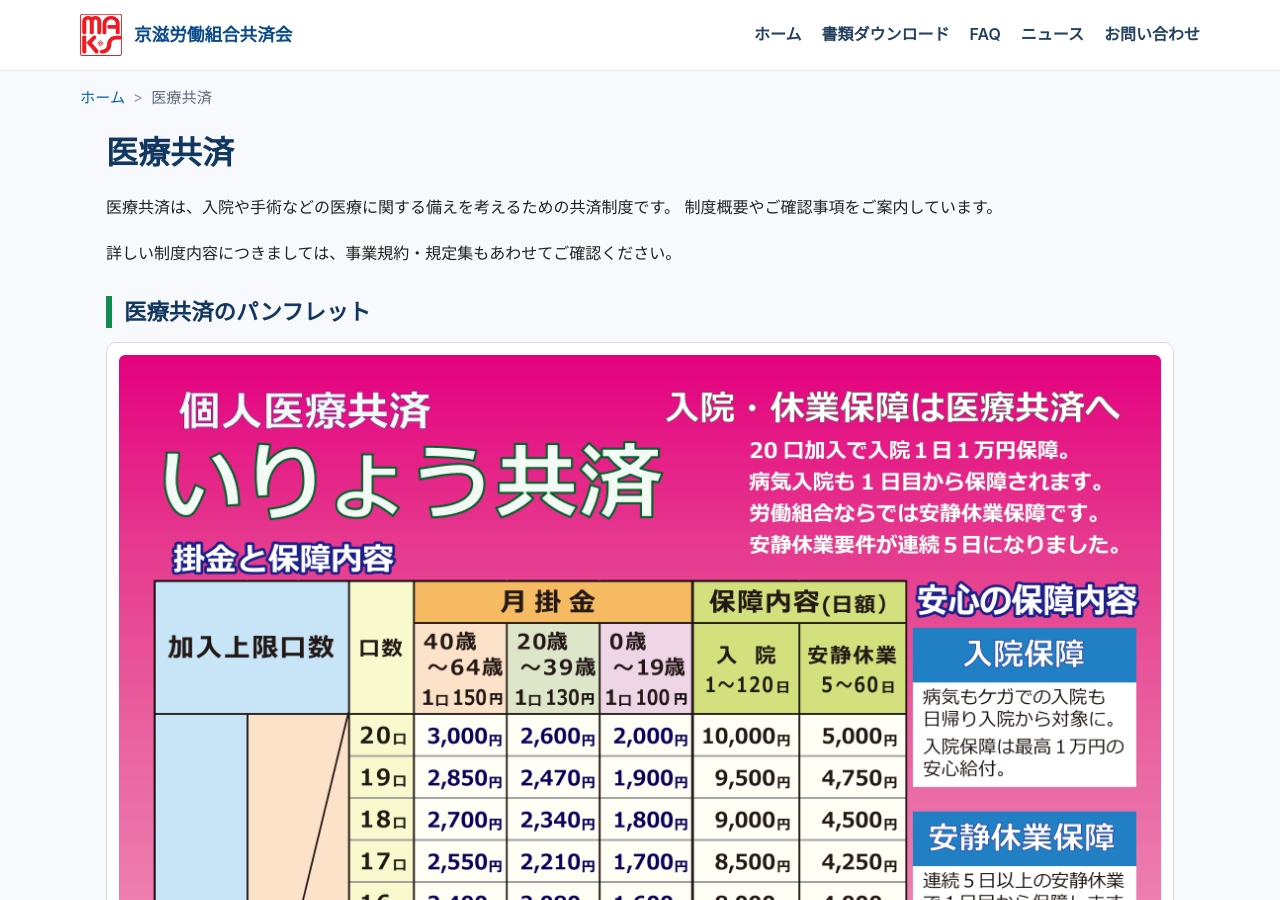
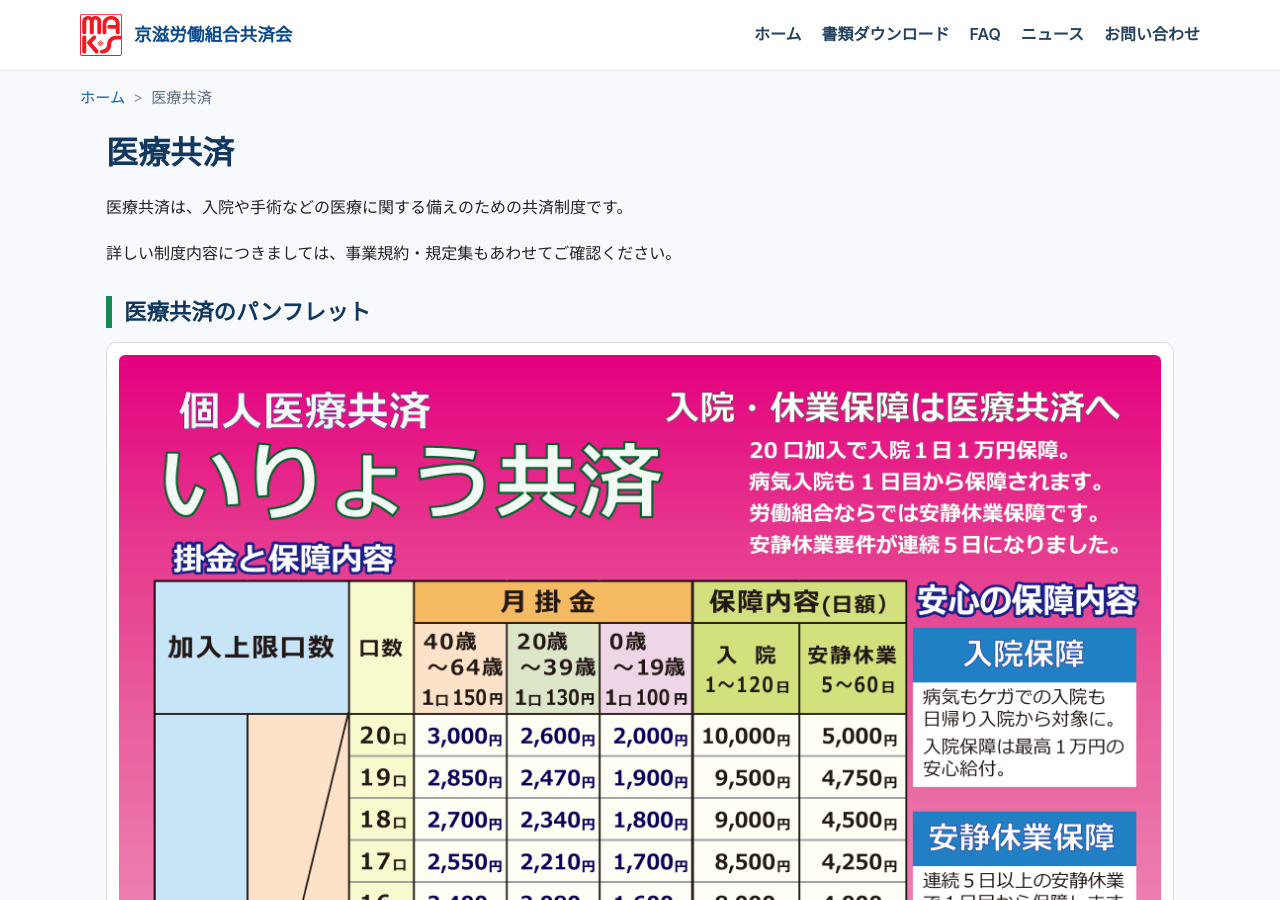
Before and after one commit to keijirodokyosai/keijirodokyosai.github.io, a Jekyll site: the page built from iryo.html, in a window 1280 px wide and 900 px high. Built offline with Jekyll 4.4.1, drawn with Linux system fonts in a browser that asks for light colours; some of the changed lines change nothing that is shown; some of the changed text lies outside the part shown.

Commit message:
Update iryo.html

```diff
--- a/iryo.html
+++ b/iryo.html
@@ -3,6 +3,25 @@
 title: 医療共済 | 京滋労働組合共済会
 description: 京滋労働組合共済会の医療共済についてご案内します。制度概要や必要書類をご確認いただけます。
 permalink: /iryo.html
+breadcrumb_json_ld: >
+  {
+    "@context": "https://schema.org",
+    "@type": "BreadcrumbList",
+    "itemListElement": [
+      {
+        "@type": "ListItem",
+        "position": 1,
+        "name": "ホーム",
+        "item": "{{ '/index.html' | absolute_url }}"
+      },
+      {
+        "@type": "ListItem",
+        "position": 2,
+        "name": "医療共済",
+        "item": "{{ '/iryo.html' | absolute_url }}"
+      }
+    ]
+  }
 ---
 
 <nav class="breadcrumb" aria-label="パンくずリスト">
@@ -18,8 +37,7 @@
     <h1>医療共済</h1>
     <div class="detail-lead">
       <p>
-        医療共済は、入院や手術などの医療に関する備えを考えるための共済制度です。
-        制度概要やご確認事項をご案内しています。
+        医療共済は、入院や手術などの医療に関する備えのための共済制度です。
       </p>
       <p>
         詳しい制度内容につきましては、事業規約・規定集もあわせてご確認ください。
@@ -53,9 +71,12 @@
     <p>
       加入、変更、解約、給付の申請などに必要な書類は、書類ダウンロードページに掲載しています。
     </p>
-    <p>
-      <a href="{{ '/downloads.html' | relative_url }}" class="text-link">書類ダウンロードページへ</a>
-    </p>
+
+    <div class="pdf-download">
+      <a href="{{ '/downloads.html' | relative_url }}" class="btn btn-primary">
+        書類ダウンロードページ
+      </a>
+    </div>
   </section>
 
 </section>
```
